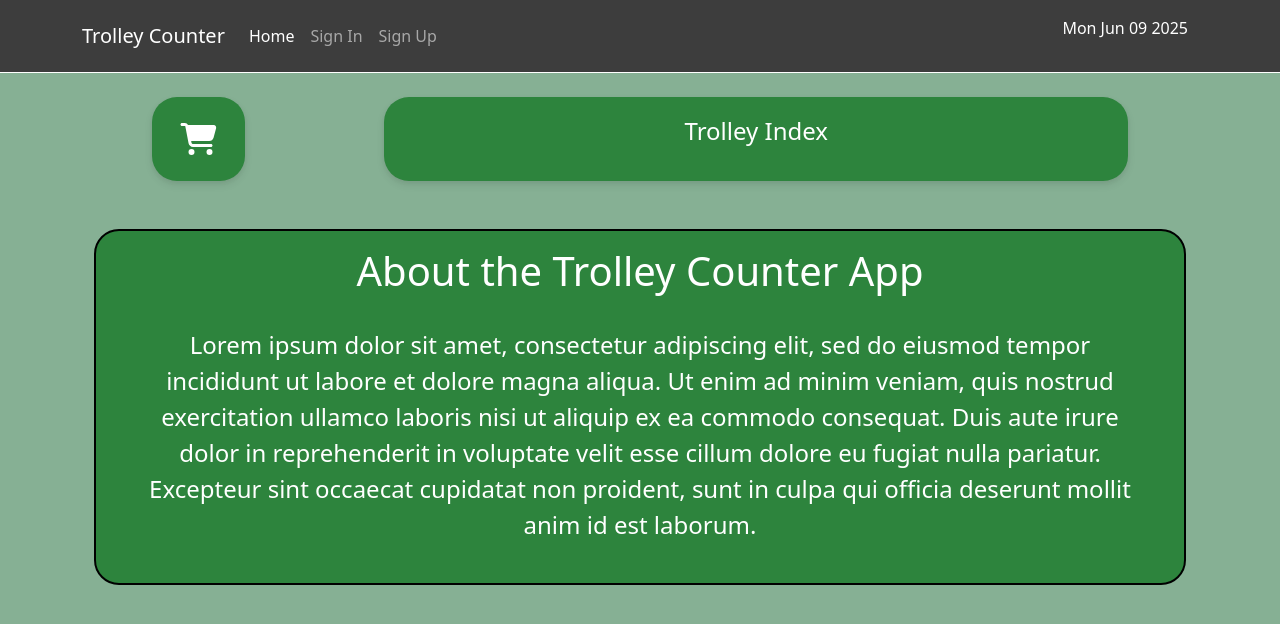
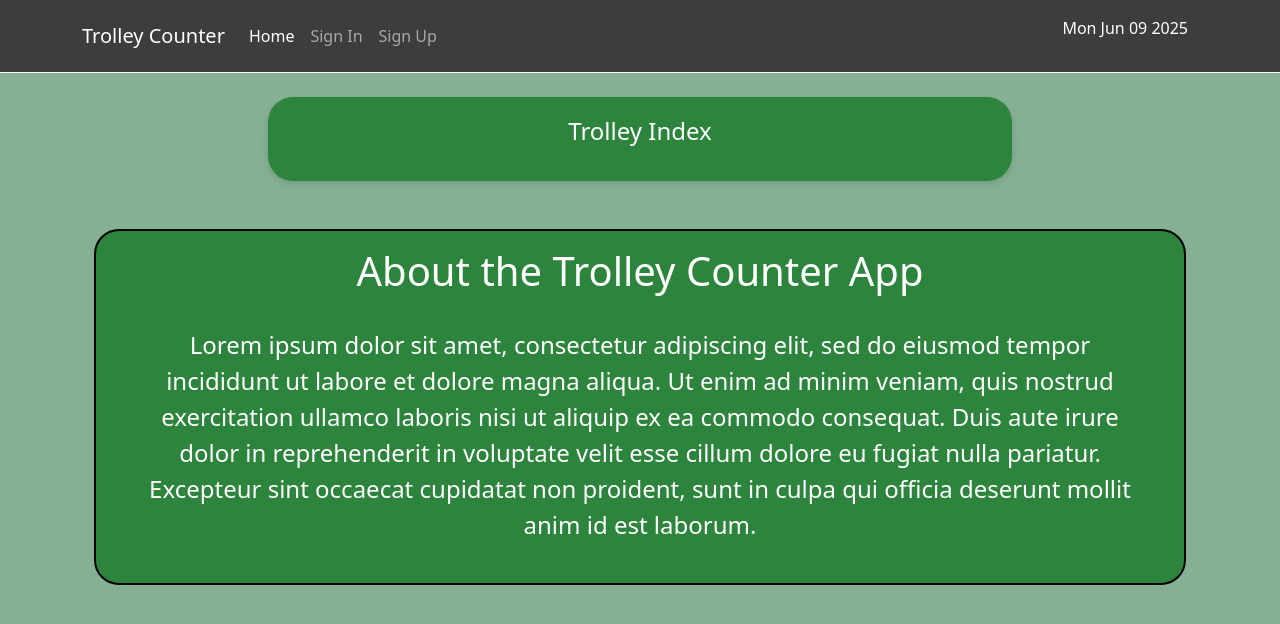
Before and after one commit to cameronjamesw/trolley-counter-frontend, a React (Create React App) app: page / in a window 1280 px wide. Shown: the top 624 px of the page. Built offline with nearby package versions, Linux system fonts and the light colour scheme.

Commit message:
add conditional logic to trolley index

```diff
--- a/src/components/TrolleyIndex.js
+++ b/src/components/TrolleyIndex.js
@@ -4,11 +4,13 @@ import styles from '../styles/TrolleyIndex.module.css'
 import { FontAwesomeIcon } from '@fortawesome/react-fontawesome';
 import { faCartShopping } from '@fortawesome/free-solid-svg-icons';
 import { useNavigate } from 'react-router-dom';
+import { useCurrentUser } from '../contexts/CurrentUserContext';
 
 const TrolleyIndex = () => {
 
   const [isHovered, setIsHovered] = useState(false);
 
+  const currentUser = useCurrentUser();
   const navigate = useNavigate();
 
   const handleMouseEnter = () => {
@@ -29,8 +31,8 @@ const TrolleyIndex = () => {
     navigate('/add-trolley/')
   }
 
-  return (
-    <Row>
+  const authIndex = (
+    <>
     <Container
     style={buttonStyle}
     onMouseEnter={handleMouseEnter}
@@ -42,6 +44,20 @@ const TrolleyIndex = () => {
     <Container className={`col-8 col-lg-8 mt-4 ${styles.Main}`}>
         <p className='p-3'>Trolley Index</p>
     </Container>
+    </>
+  )
+
+  const unAuthIndex = (
+    <>
+    <Container className={`col-lg-8 mt-4 ${styles.Main}`}>
+        <p className='p-3'>Trolley Index</p>
+    </Container>
+    </>
+  )
+
+  return (
+    <Row>
+    { currentUser ? authIndex : unAuthIndex }
     </Row>
   )
 }
```
